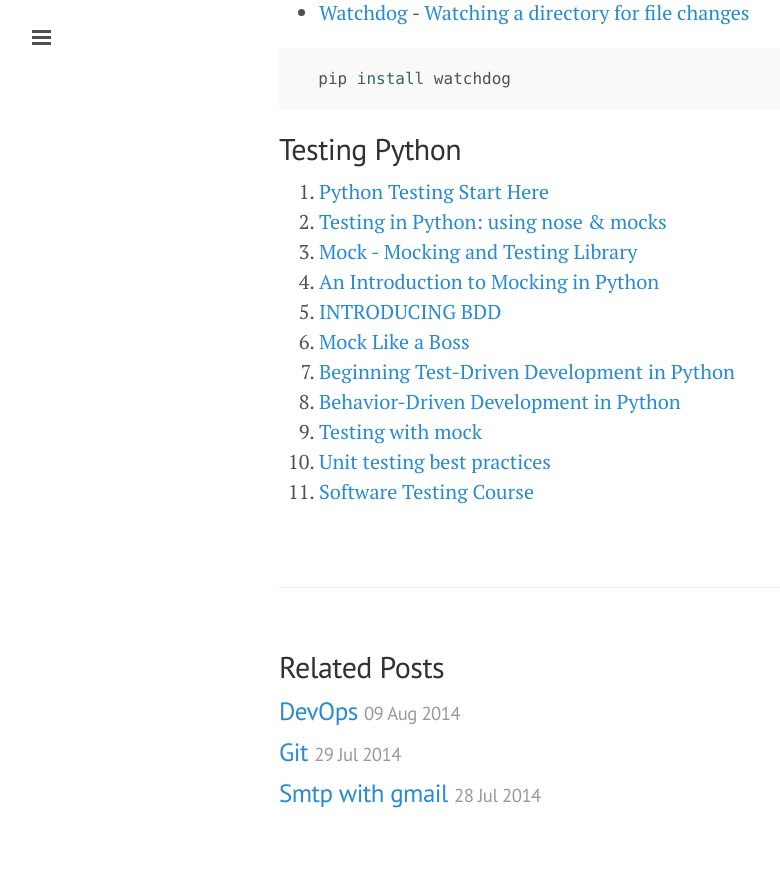
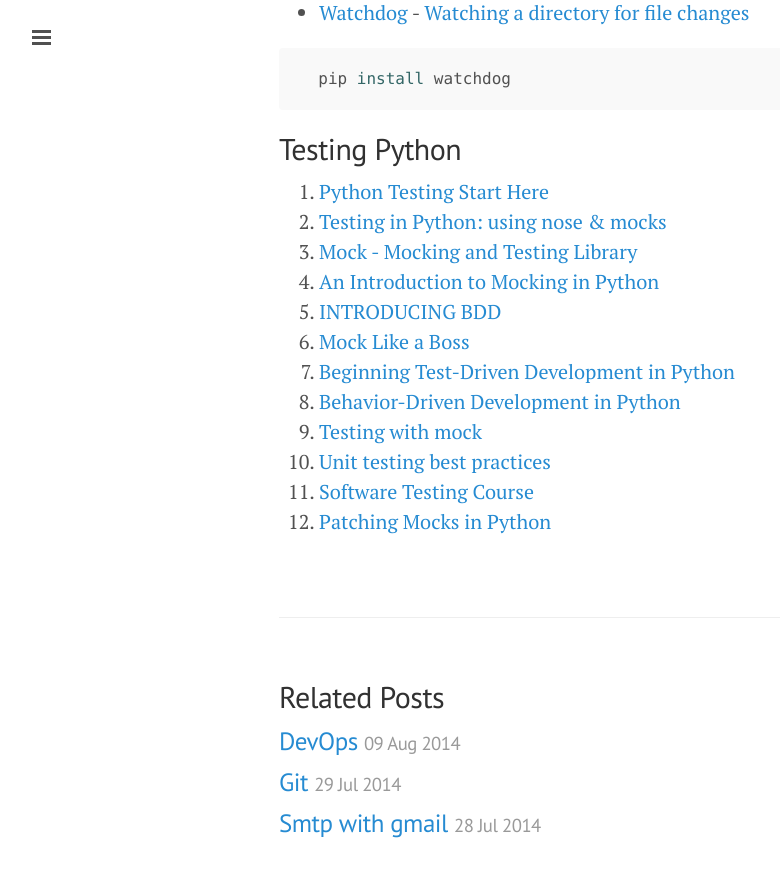
Before and after one commit to ibotdotout/ibotdotout.github.io, a Jekyll site: the page built from _posts/2014-07-11-python-testing.md, in a window 1280 px wide and 900 px high, scrolled down 3081 px. Shown: the top 877 px of the window, without its empty margins (1-781 px from the left). Built offline with Jekyll 4.4.1, drawn with Linux system fonts in a browser that asks for light colours; Markdown is read by kramdown in place of the engine named in the settings.

Commit message:
add Patching Mocks

```diff
--- a/_posts/2014-07-11-python-testing.md
+++ b/_posts/2014-07-11-python-testing.md
@@ -126,3 +126,4 @@ Cover - (Stmts - Miss)/Stmts * 100
 9. [Testing with mock](http://pyvideo.org/video/392/pycon-2011--testing-with-mock)
 10. [Unit testing best practices](http://www.slideshare.net/nickokiss/unit-testing-best-practices)
 11. [Software Testing Course](https://www.udacity.com/course/cs258)
+12. [Patching Mocks in Python](http://www.drdobbs.com/architecture-and-design/patching-mocks-in-python/240168924)
```
